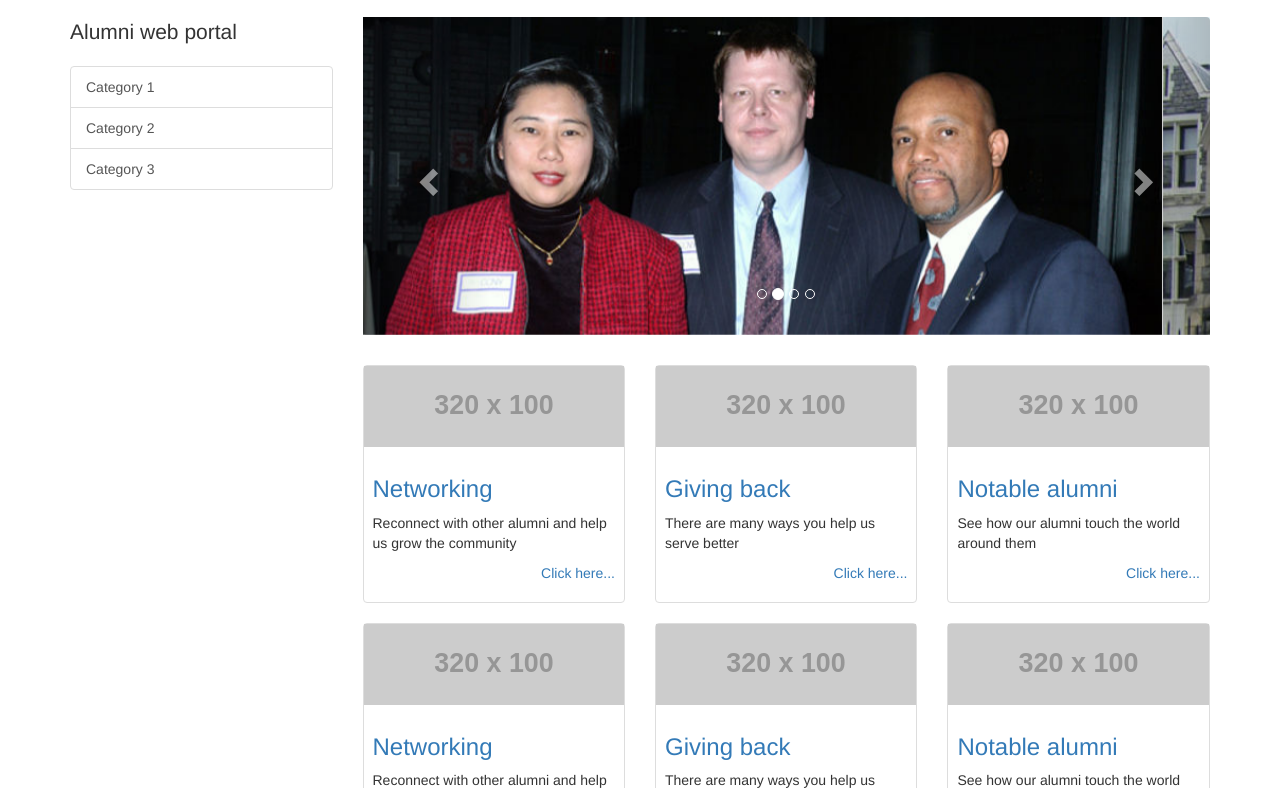
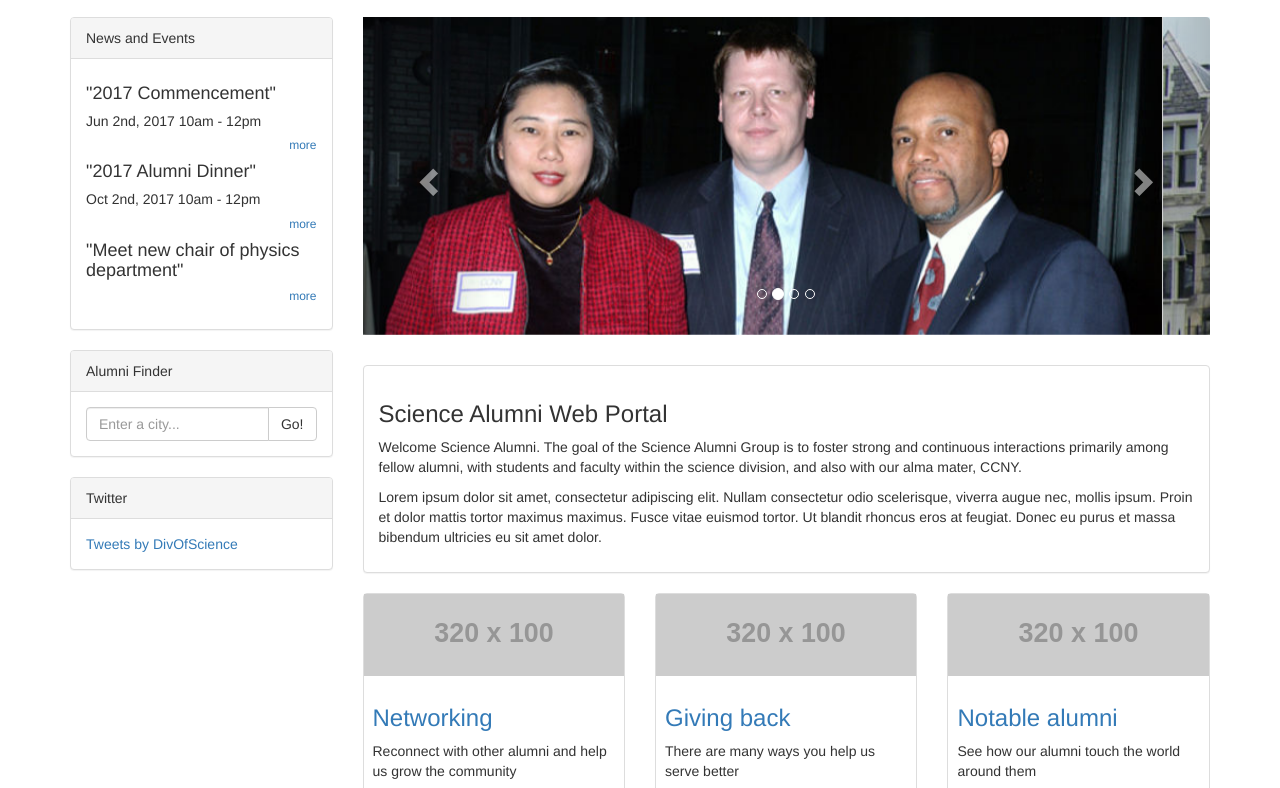
Before and after one commit to dfimiarz/sciencealumni, a plain HTML site: page index.html in a window 1280 px wide. Shown: the part 53-841 px from the top of the page. Drawn offline with Linux system fonts and the light colour scheme; placeholder pictures from the web are drawn by us.

Commit message:
More work on the template

```diff
--- a/index.html
+++ b/index.html
@@ -48,10 +48,7 @@
                         <a href="#">About</a>
                     </li>
                     <li>
-                        <a href="#">Services</a>
-                    </li>
-                    <li>
-                        <a href="#">Contact</a>
+                        <a href="#">Login</a>
                     </li>
                 </ul>
             </div>
@@ -65,16 +62,68 @@
 
         <div class="row">
 
-            <div class="col-md-3">
-                <p class="lead">Alumni web portal</p>
-                <div class="list-group">
-                    <a href="#" class="list-group-item">Category 1</a>
-                    <a href="#" class="list-group-item">Category 2</a>
-                    <a href="#" class="list-group-item">Category 3</a>
+            <div class="col-md-3 hidden-sm hidden-xs">
+                <div class="panel panel-default">
+                    <!-- Default panel contents -->
+                    <div class="panel-heading">News and Events</div>
+                    <div class="panel-body">
+                        <div>
+                            <div>
+                                <h4>"2017 Commencement"</h4>
+                            </div>
+                            <div>
+                                <h5>Jun 2nd, 2017 10am - 12pm</h5>
+                            </div>
+                            <div class="text-right">
+                                <h6><a href="">more</a></h6>
+                            </div>
+                        </div>
+                        <div>
+                            <div>
+                                <h4>"2017 Alumni Dinner"</h4>
+                            </div>
+                            <div>
+                                <h5>Oct 2nd, 2017 10am - 12pm</h5>
+                            </div>
+                            <div class="text-right">
+                                <h6><a href="">more</a></h6>
+                            </div>
+                        </div>
+                        <div>
+                            <div>
+                                <h4>"Meet new chair of physics department"</h4>
+                            </div>
+                            <div class="text-right">
+                                <h6><a href="">more</a></h6>
+                            </div>
+                        </div>
+                    </div>
+                </div>
+                <div class="panel panel-default">
+                    <!-- Default panel contents -->
+                    <div class="panel-heading">Alumni Finder</div>
+                    <div class="panel-body">
+                        <div>
+                            <div class="input-group">
+                                <input type="text" class="form-control" placeholder="Enter a city...">
+                                <span class="input-group-btn">
+                                    <button class="btn btn-default" type="button">Go!</button>
+                                </span>
+                            </div>
+                            <!-- /input-group -->
+                        </div>
+                    </div>
+                </div>
+                <div class="panel panel-default">
+                    <!-- Default panel contents -->
+                    <div class="panel-heading">Twitter</div>
+                    <div class="panel-body">
+                        <a class="twitter-timeline" data-height="300" data-theme="light" data-link-color="#9266CC" href="https://twitter.com/DivOfScience">Tweets by DivOfScience</a> <script async src="https://platform.twitter.com/widgets.js" charset="utf-8"></script>
+                    </div>
                 </div>
             </div>
 
-            <div class="col-md-9">
+            <div class="col-md-9 col-sm-12">
 
                 <div class="row carousel-holder">
 
@@ -112,46 +161,27 @@
                 </div>
 
                 <div class="row">
-
-                    <div class="col-sm-4 col-lg-4 col-md-4">
-                        <div class="thumbnail">
-                            <img src="http://placehold.it/320x100" alt="">
-                            <div class="caption clearfix">
-                                <h3><a href="#">Networking</a>
-                                </h3>
-                                <p>Reconnect with other alumni and help us grow the community</p>
-                                <p class="pull-right"><a href="">Click here...</a></p>
+                    <div class="col-md-12">
+                        <div class="panel panel-default">
+                            <div class="panel-body">
+                                <h3>Science Alumni Web Portal</h3>
+                                <p>
+                                    Welcome Science Alumni. The goal of the Science Alumni Group is to foster strong and continuous interactions primarily among
+                                    fellow alumni, with students and faculty within the science division, and also with our
+                                    alma mater, CCNY. </p>
+                                <p>
+                                    Lorem ipsum dolor sit amet, consectetur adipiscing elit. Nullam consectetur odio scelerisque, viverra augue nec, mollis ipsum.
+                                    Proin et dolor mattis tortor maximus maximus. Fusce vitae euismod tortor. Ut blandit
+                                    rhoncus eros at feugiat. Donec eu purus et massa bibendum ultricies eu sit amet dolor.
+                                </p>
                             </div>
                         </div>
                     </div>
+                </div>
+
+                <div class="row">
 
                     <div class="col-sm-4 col-lg-4 col-md-4">
-                        <div class="thumbnail">
-                            <img src="http://placehold.it/320x100" alt="">
-                            <div class="caption clearfix">
-                                <h3><a href="#">Giving back</a>
-                                </h3>
-                                <p>There are many ways you help us serve better</p>
-                                <p class="pull-right"><a href="">Click here...</a></p>
-                            </div>
-                        </div>
-                    </div>
-
-                    <div class="col-sm-4 col-lg-4 col-md-4">
-                        <div class="thumbnail">
-                            <img src="http://placehold.it/320x100" alt="">
-                            <div class="caption clearfix">
-                                <!--<h4 class="pull-right">$24.99</h4>-->
-                                <h3><a href="#">Notable alumni</a>
-                                </h3>
-                                <p>See how our alumni touch the world around them</p>
-                                <p class="pull-right"><a href="">Click here...</a></p>
-                            </div>
-                        </div>
-                    </div>
-
-
-                     <div class="col-sm-4 col-lg-4 col-md-4">
                         <div class="thumbnail">
                             <img src="http://placehold.it/320x100" alt="">
                             <div class="caption clearfix">
@@ -205,7 +235,7 @@
         <footer>
             <div class="row">
                 <div class="col-lg-12">
-                    <p>Copyright &copy; Your Website 2014</p>
+                    <p>Copyright &copy; ScienceAlumni</p>
                 </div>
             </div>
         </footer>
```
